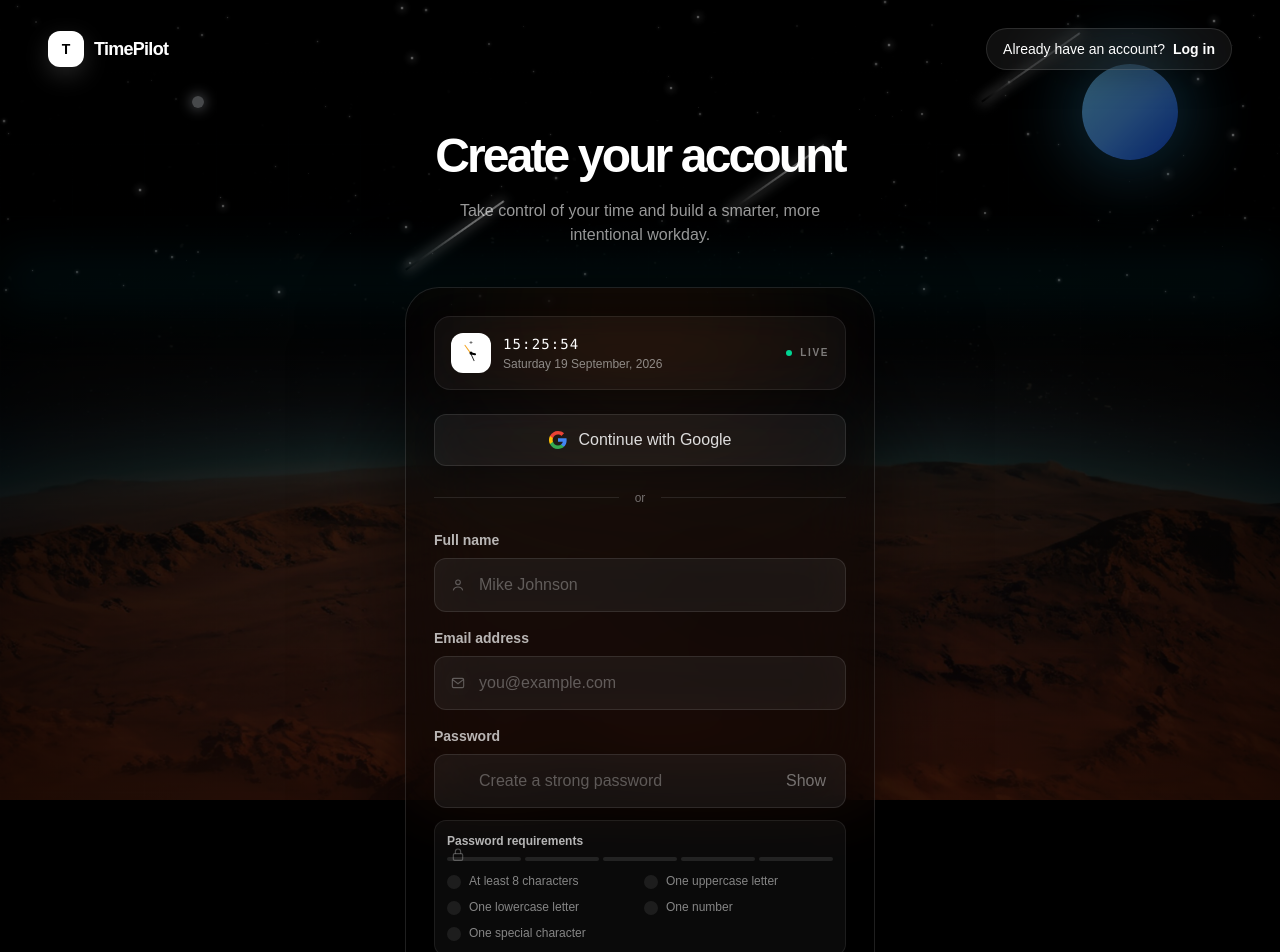
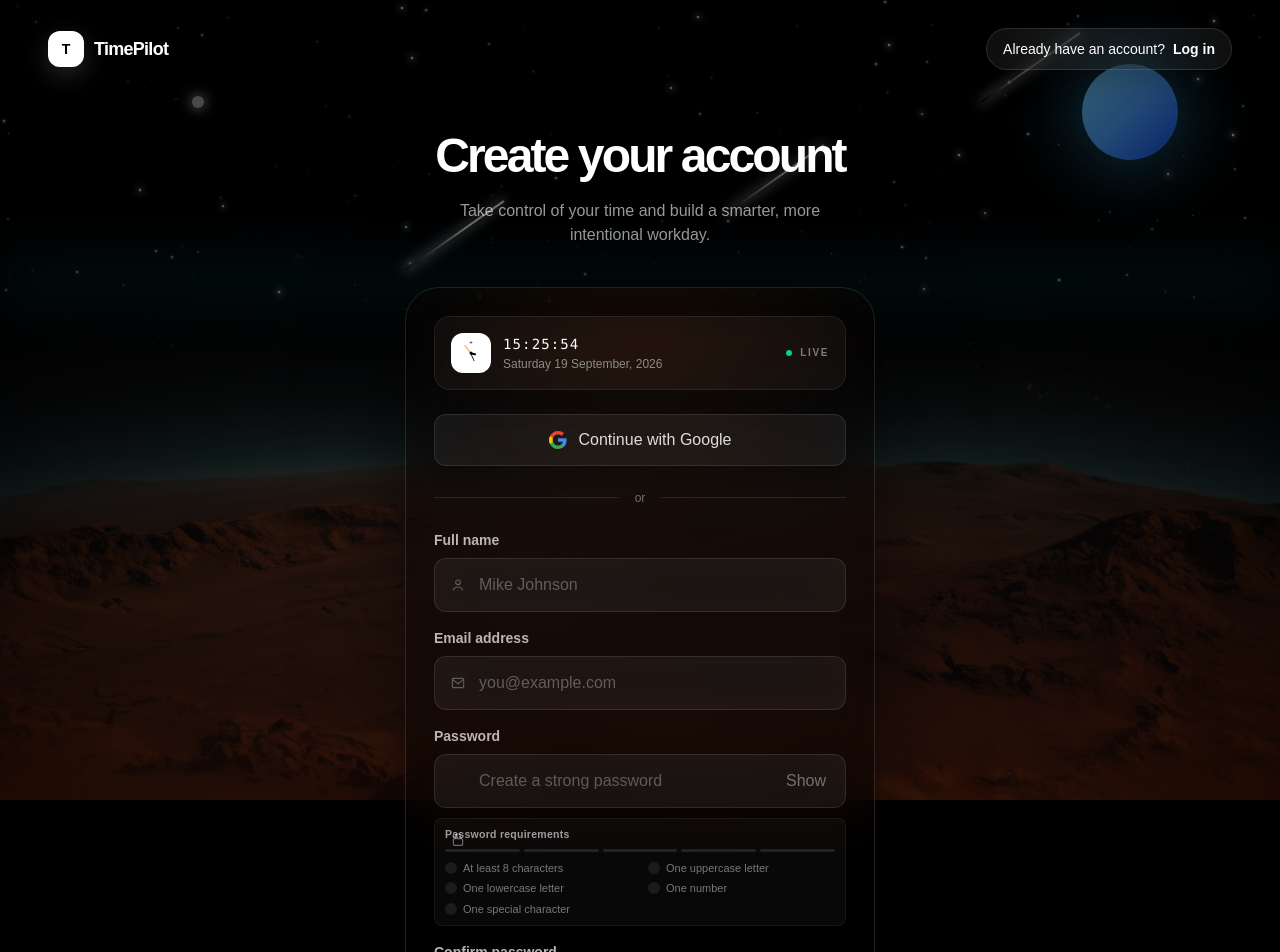
Before and after one commit to tharunrajeshh/timepilot-frontend, a Next.js app: page /signup in a window 1280 px wide. Shown: the top 952 px of the page. Built offline with nearby package versions, Linux system fonts and the light colour scheme; no server answers.

Commit message:
Shrink password requirements box

```diff
--- a/app/signup/page.tsx
+++ b/app/signup/page.tsx
@@ -47,7 +47,6 @@ type Stage = "form" | "verify";
 type EmailStatus = "idle" | "invalid" | "checking" | "available" | "taken" | "error";
 
 export default function SignupForm() {
-  /* fields */
   const [name, setName] = useState("");
   const [email, setEmail] = useState("");
   const [password, setPassword] = useState("");
@@ -58,27 +57,22 @@ export default function SignupForm() {
   const [showConfirmPassword, setShowConfirmPassword] = useState(false);
   const [touched, setTouched] = useState<Record<string, boolean>>({});
 
-  /* ui state */
   const [stage, setStage] = useState<Stage>("form");
   const [loading, setLoading] = useState(false);
   const [formError, setFormError] = useState("");
   const [emailStatus, setEmailStatus] = useState<EmailStatus>("idle");
   const [resendIn, setResendIn] = useState(0);
 
-  /* anti-bot */
   const honeypotRef = useRef<HTMLInputElement>(null);
   const mountedAtRef = useRef(Date.now());
 
-  /* rate limiting */
   const [attempts, setAttempts] = useState(0);
   const [cooldownUntil, setCooldownUntil] = useState(0);
   const [now, setNow] = useState(Date.now());
   const cooldownLeft = Math.max(0, Math.ceil((cooldownUntil - now) / 1000));
 
-  /* live clock */
   const [currentTime, setCurrentTime] = useState(new Date());
 
-  /* refs */
   const cardRef = useRef<HTMLDivElement>(null);
   const buttonRef = useRef<HTMLButtonElement>(null);
   const errorRef = useRef<HTMLDivElement>(null);
@@ -86,7 +80,6 @@ export default function SignupForm() {
   const verifyHeadingRef = useRef<HTMLHeadingElement>(null);
   const emailAbortRef = useRef<AbortController | null>(null);
 
-  /* restore draft */
   useEffect(() => {
     const draft = sessionStorage.getItem("timepilot.signup.draft");
     if (draft) {
@@ -94,9 +87,7 @@ export default function SignupForm() {
         const parsed = JSON.parse(draft);
         if (typeof parsed.name === "string") setName(parsed.name);
         if (typeof parsed.email === "string") setEmail(parsed.email);
-      } catch {
-        /* ignore */
-      }
+      } catch {}
     }
   }, []);
 
@@ -122,7 +113,6 @@ export default function SignupForm() {
     return () => clearInterval(t);
   }, [resendIn]);
 
-  /* entrance animation */
   useEffect(() => {
     const reduceMotion = window.matchMedia(
       "(prefers-reduced-motion: reduce)",
@@ -149,7 +139,6 @@ export default function SignupForm() {
     };
   }, []);
 
-  /* debounced email check */
   const debouncedEmail = useDebounced(email.trim(), 500);
 
   useEffect(() => {
@@ -195,7 +184,6 @@ export default function SignupForm() {
     if (stage === "verify") verifyHeadingRef.current?.focus();
   }, [stage]);
 
-  /* validation */
   const passwordChecks = useMemo(
     () => PASSWORD_RULES.map((r) => ({ ...r, passed: r.test(password) })),
     [password],
@@ -230,7 +218,6 @@ export default function SignupForm() {
     password, passwordStrong, confirmPassword, passwordsMatch, agreed,
   ]);
 
-  /* google oauth */
   const handleGoogleSignup = useCallback(() => {
     const state = crypto.randomUUID();
     sessionStorage.setItem("timepilot.oauth.state", state);
@@ -240,7 +227,6 @@ export default function SignupForm() {
     window.location.href = url.toString();
   }, []);
 
-  /* submit */
   const handleSignup = async (e: React.FormEvent<HTMLFormElement>) => {
     e.preventDefault();
     setFormError("");
@@ -322,7 +308,6 @@ export default function SignupForm() {
     }
   };
 
-  /* resend */
   const handleResend = async () => {
     if (resendIn > 0) return;
     setResendIn(60);
@@ -332,12 +317,9 @@ export default function SignupForm() {
         headers: { "Content-Type": "application/json" },
         body: JSON.stringify({ email: email.trim() }),
       });
-    } catch {
-      /* silent */
-    }
+    } catch {}
   };
 
-  /* button hover */
   const handleButtonEnter = () => {
     if (!buttonRef.current || loading) return;
     animate(buttonRef.current, { scale: 1.015, duration: 220, ease: "outQuad" });
@@ -602,17 +584,17 @@ export default function SignupForm() {
                         />
                       </div>
 
-                      {/* Password requirements — FIXED: no overlapping labels */}
+                      {/* ── PASSWORD REQUIREMENTS — COMPACT VERSION ── */}
                       <div
                         id="password-requirements"
-                        className="mt-3 rounded-xl border border-white/[0.08] bg-white/[0.04] p-3 backdrop-blur-xl"
+                        className="mt-2.5 rounded-lg border border-white/[0.06] bg-white/[0.03] px-2.5 py-2"
                       >
-                        <div className="mb-2 flex items-center justify-between gap-3">
-                          <span className="text-xs font-semibold text-white/70">
+                        <div className="mb-1.5 flex items-center justify-between gap-3">
+                          <span className="text-[10.5px] font-semibold tracking-wide text-white/60">
                             Password requirements
                           </span>
                           <span
-                            className={`text-xs font-semibold ${
+                            className={`text-[10.5px] font-semibold ${
                               password ? STRENGTH_TEXT[passwordScore] : "text-white/30"
                             }`}
                           >
@@ -620,11 +602,11 @@ export default function SignupForm() {
                           </span>
                         </div>
 
-                        <div className="mb-3 flex h-1 gap-1" aria-hidden="true">
+                        <div className="mb-2 flex gap-1" aria-hidden="true">
                           {[1, 2, 3, 4, 5].map((step) => (
                             <span
                               key={step}
-                              className={`h-full flex-1 rounded-full transition-colors ${
+                              className={`h-[3px] flex-1 rounded-full transition-colors ${
                                 step <= passwordScore
                                   ? STRENGTH_BAR[passwordScore]
                                   : "bg-white/10"
@@ -633,23 +615,23 @@ export default function SignupForm() {
                           ))}
                         </div>
 
-                        <ul className="grid grid-cols-1 gap-2 sm:grid-cols-2">
+                        <ul className="grid grid-cols-1 gap-x-4 gap-y-1 text-[11px] sm:grid-cols-2">
                           {passwordChecks.map((rule) => (
                             <li
                               key={rule.id}
-                              className={`flex min-h-[18px] items-center gap-2 text-xs leading-none ${
-                                rule.passed ? "text-emerald-300" : "text-white/50"
+                              className={`flex items-center gap-1.5 ${
+                                rule.passed ? "text-emerald-300" : "text-white/45"
                               }`}
                             >
                               <span
-                                className={`flex h-3.5 w-3.5 shrink-0 items-center justify-center rounded-full ${
-                                  rule.passed ? "bg-emerald-400/20" : "bg-white/[0.08]"
+                                className={`flex h-3 w-3 shrink-0 items-center justify-center rounded-full ${
+                                  rule.passed ? "bg-emerald-400/25" : "bg-white/[0.08]"
                                 }`}
                                 aria-hidden="true"
                               >
                                 {rule.passed ? <CheckIcon /> : null}
                               </span>
-                              <span className="leading-tight">{rule.label}</span>
+                              <span>{rule.label}</span>
                             </li>
                           ))}
                         </ul>
@@ -692,15 +674,15 @@ export default function SignupForm() {
                         />
                       </div>
 
-                      <div id="confirm-status" className="min-h-[18px]">
+                      <div id="confirm-status" className="min-h-[16px]">
                         {passwordsMatch && (
-                          <div className="mt-2 flex items-center gap-1.5 text-xs font-medium text-emerald-300">
+                          <div className="mt-1.5 flex items-center gap-1.5 text-[11px] font-medium text-emerald-300">
                             <CheckIcon />
                             Passwords match
                           </div>
                         )}
                         {passwordsMismatch && (
-                          <div className="mt-2 flex items-center gap-1.5 text-xs font-medium text-rose-300">
+                          <div className="mt-1.5 flex items-center gap-1.5 text-[11px] font-medium text-rose-300">
                             <AlertIcon />
                             Passwords don&apos;t match yet
                           </div>
@@ -1290,7 +1272,7 @@ function LockIcon() {
 
 function CheckIcon() {
   return (
-    <svg width="11" height="11" viewBox="0 0 24 24" fill="none" stroke="currentColor" strokeWidth="3">
+    <svg width="9" height="9" viewBox="0 0 24 24" fill="none" stroke="currentColor" strokeWidth="3.5">
       <path d="m5 12 4 4L19 6" />
     </svg>
   );
```
